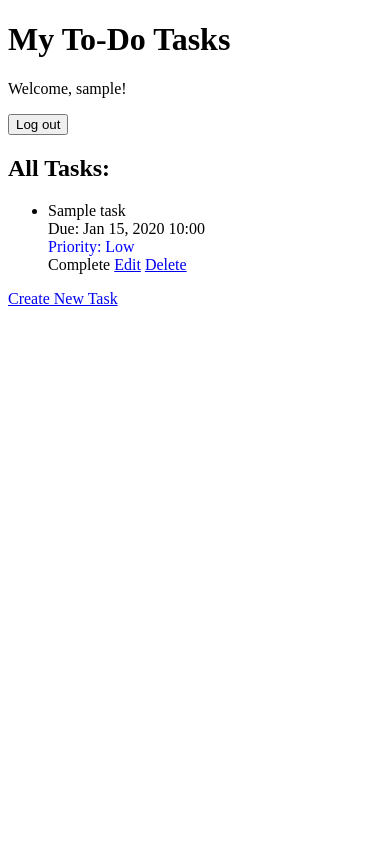
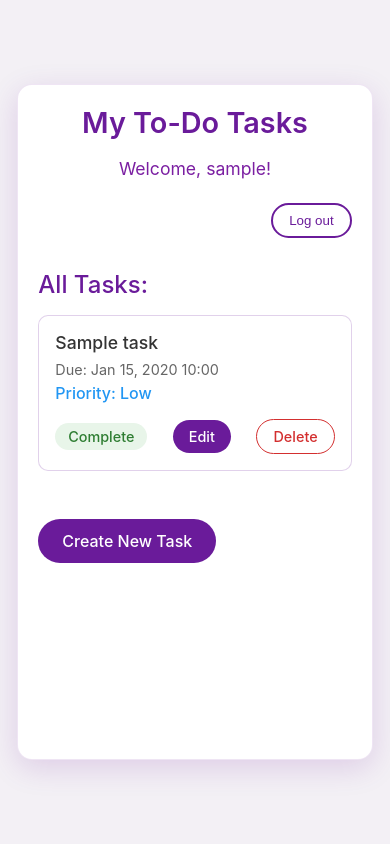
Before and after one commit to notacoham/todo_app_project, a Django app: page /tasks/ in a window 390 px wide. Run offline with Django 5.2, Linux system fonts and the light colour scheme; a user stored in the database is signed in; tables that the repository leaves empty hold one stand-in row (values such as "Sample post").

Commit message:
feat: add styling for register page and task_list

```diff
--- /dev/null
+++ b/tasks/static/tasks/css/task_list.css
@@ -0,0 +1,241 @@
+body {
+    background-color: #f3f0f5;
+    display: flex;
+    min-height: 100vh;
+    margin: 0;
+    font-family: "Inter", Arial, sans-serif;
+    justify-content: center;
+    align-items: center;
+    padding: 1rem;
+    box-sizing: border-box;
+}
+
+.container {
+    background-color: white;
+    border-radius: 15px;
+    box-shadow: 0 8px 30px rgba(100, 0, 150, 0.15);
+    padding: 2rem;
+    max-width: 800px;
+    width: 100%;
+    min-height: 80vh;
+    position: relative;
+    border: 1px solid rgba(100, 0, 150, 0.1);
+    box-sizing: border-box;
+}
+
+.title {
+    color: #6a1b9a;
+    font-size: clamp(1.8rem, 5vw, 2.5rem);
+    margin: 0 0 1rem;
+    font-weight: 600;
+    text-align: center;
+}
+
+.welcome-text {
+    color: #7b1fa2;
+    text-align: center;
+    margin-bottom: 1.5rem;
+    font-size: 1.1rem;
+}
+
+.section-title {
+    color: #6a1b9a;
+    font-size: 1.5rem;
+    margin: 2rem 0 1rem;
+    font-weight: 500;
+}
+
+.task-list {
+    list-style: none;
+    padding: 0;
+    margin: 0;
+    display: flex;
+    flex-direction: column;
+    gap: 1rem;
+}
+
+.task-item {
+    background-color: #fff;
+    border: 1px solid rgba(106, 27, 154, 0.2);
+    border-radius: 10px;
+    padding: 1rem;
+    display: flex;
+    justify-content: space-between;
+    align-items: center;
+    transition: all 0.3s ease;
+}
+
+.task-item:hover {
+    box-shadow: 0 4px 12px rgba(106, 27, 154, 0.1);
+}
+
+.task-info {
+    flex: 1;
+}
+
+.task-title {
+    font-size: 1.1rem;
+    font-weight: 500;
+    color: #333;
+    margin-bottom: 0.5rem;
+}
+
+.task-due-date {
+    color: #666;
+    font-size: 0.9rem;
+    margin-bottom: 0.3rem;
+}
+
+.task-priority-low {
+    color: #2196F3;
+    font-weight: 500;
+}
+
+.task-priority-medium {
+    color: #FF9800;
+    font-weight: 500;
+}
+
+.task-priority-high {
+    color: #f44336;
+    font-weight: 500;
+}
+
+.task-actions {
+    display: flex;
+    gap: 0.8rem;
+    align-items: center;
+}
+
+.task-status {
+    padding: 0.3rem 0.8rem;
+    border-radius: 15px;
+    font-size: 0.9rem;
+    font-weight: 500;
+}
+
+.status-complete {
+    background-color: #e8f5e9;
+    color: #2e7d32;
+}
+
+.status-incomplete {
+    background-color: #fff3e0;
+    color: #ef6c00;
+}
+
+.status-overdue {
+    background-color: #ffebee;
+    color: #c62828;
+    font-weight: 600;
+}
+
+.button {
+    text-decoration: none;
+    padding: 8px 16px;
+    border-radius: 20px;
+    font-weight: 500;
+    transition: all 0.3s ease;
+    font-size: 0.9rem;
+}
+
+.edit-btn {
+    background-color: #6a1b9a;
+    color: white;
+}
+
+.edit-btn:hover {
+    background-color: #4a148c;
+    box-shadow: 0 2px 8px rgba(106, 27, 154, 0.3);
+}
+
+.delete-btn {
+    background-color: #fff;
+    color: #d32f2f;
+    border: 1px solid #d32f2f;
+}
+
+.delete-btn:hover {
+    background-color: #ffebee;
+    box-shadow: 0 2px 8px rgba(211, 47, 47, 0.2);
+}
+
+.create-task-btn {
+    display: inline-block;
+    background-color: #6a1b9a;
+    color: white;
+    padding: 12px 24px;
+    border-radius: 25px;
+    text-decoration: none;
+    font-weight: 500;
+    margin-top: 2rem;
+    transition: all 0.3s ease;
+}
+
+.create-task-btn:hover {
+    background-color: #4a148c;
+    box-shadow: 0 4px 12px rgba(106, 27, 154, 0.3);
+}
+
+.logout-form {
+    position: absolute;
+    top: 1rem;
+    right: 1rem;
+}
+
+.logout-btn {
+    background-color: transparent;
+    border: 2px solid #6a1b9a;
+    color: #6a1b9a;
+    padding: 8px 16px;
+    border-radius: 20px;
+    cursor: pointer;
+    font-weight: 500;
+    transition: all 0.3s ease;
+}
+
+.logout-btn:hover {
+    background-color: #f8f1ff;
+    box-shadow: 0 2px 8px rgba(106, 27, 154, 0.2);
+}
+
+.empty-state {
+    text-align: center;
+    color: #666;
+    margin: 2rem 0;
+}
+
+/* Mobile screens */
+@media (max-width: 480px) {
+    body {
+        padding: 0.5rem;
+    }
+
+    .container {
+        padding: 1.25rem;
+    }
+
+    .task-item {
+        flex-direction: column;
+        align-items: flex-start;
+        gap: 1rem;
+    }
+
+    .task-actions {
+        width: 100%;
+        justify-content: space-between;
+    }
+
+    .logout-form {
+        position: static;
+        text-align: right;
+        margin-bottom: 1rem;
+    }
+}
+
+/* Tablet screens */
+@media (max-width: 768px) {
+    .container {
+        max-width: 95%;
+    }
+}
--- a/tasks/templates/tasks/register.html
+++ b/tasks/templates/tasks/register.html
@@ -5,7 +5,7 @@
     <meta name="viewport" content="width=device-width, initial-scale=1.0" />
     <title>{{title}}</title>
     {% load static %}
-    <link rel="stylesheet" href="{% static 'registration/css/register.css' %}" />
+    <link rel="stylesheet" href="{% static 'tasks/css/register.css' %}" />
   </head>
   <body>
     <div class="container">
--- a/tasks/templates/tasks/task_list.html
+++ b/tasks/templates/tasks/task_list.html
@@ -4,88 +4,76 @@
     <meta charset="UTF-8" />
     <meta name="viewport" content="width=device-width, initial-scale=1.0" />
     <title>My To-Do Tasks</title>
-    <style>
-      .task-priority-low {
-        color: blue;
-      }
-      .task-priority-medium {
-        color: orange;
-      }
-      .task-priority-high {
-        color: red;
-      }
-    </style>
+    {% load static %}
+    <link rel="stylesheet" href="{% static 'tasks/css/task_list.css' %}" />
   </head>
   <body>
-    <div>
-      <h1>My To-Do Tasks</h1>
+    <div class="container">
+      <h1 class="title">My To-Do Tasks</h1>
       {% if user.is_authenticated %}
-      <p>Welcome, {{ user.username }}!</p>
-      <div>
+      <p class="welcome-text">Welcome, {{ user.username }}!</p>
+      <div class="logout-form">
         <form action="{% url 'logout' %}" method="post">
           {% csrf_token %}
-          <button type="submit">Log out</button>
+          <button type="submit" class="logout-btn">Log out</button>
         </form>
       </div>
       {% else %}
-      <p>
+      <p class="welcome-text">
         You are not logged in. Please <a href="{% url 'login' %}">log in</a>.
       </p>
-      {% endif %} {% if overdue_tasks %}
-      <h2>Overdue Tasks:</h2>
-      <ul>
+      {% endif %}
+
+      {% if overdue_tasks %}
+      <h2 class="section-title">Overdue Tasks:</h2>
+      <ul class="task-list">
         {% for task in overdue_tasks %}
-        <li>
-          <div>
-            <span>{{ task.title }}</span>
-            <br />
-            <span>Due: {{ task.due_date|date:"M d, Y H:i" }}</span>
-            <br />
-            <span class="task-priority-{{ task.priority }}"
-              >Priority: {{ task.get_priority_display }}</span
-            >
+        <li class="task-item">
+          <div class="task-info">
+            <div class="task-title">{{ task.title }}</div>
+            <div class="task-due-date">Due: {{ task.due_date|date:"M d, Y H:i" }}</div>
+            <div class="task-priority-{{ task.priority }}">
+              Priority: {{ task.get_priority_display }}
+            </div>
           </div>
-          <div>
-            <span>Overdue!</span>
-            <a href="{% url 'tasks:task_edit' task.pk %}">Edit</a>
-            <a href="{% url 'tasks:task_delete' task.pk %}">Delete</a>
+          <div class="task-actions">
+            <span class="task-status status-overdue">Overdue!</span>
+            <a href="{% url 'tasks:task_edit' task.pk %}" class="button edit-btn">Edit</a>
+            <a href="{% url 'tasks:task_delete' task.pk %}" class="button delete-btn">Delete</a>
           </div>
         </li>
         {% endfor %}
       </ul>
       {% endif %}
 
-      <h2>All Tasks:</h2>
+      <h2 class="section-title">All Tasks:</h2>
       {% if all_tasks %}
-      <ul>
+      <ul class="task-list">
         {% for task in all_tasks %}
-        <li>
-          <div>
-            <span>{{ task.title }}</span>
-            <br />
-            <span>Due: {{ task.due_date|date:"M d, Y H:i" }}</span>
-            <br />
-            <span class="task-priority-{{ task.priority }}"
-              >Priority: {{ task.get_priority_display }}</span
-            >
+        <li class="task-item">
+          <div class="task-info">
+            <div class="task-title">{{ task.title }}</div>
+            <div class="task-due-date">Due: {{ task.due_date|date:"M d, Y H:i" }}</div>
+            <div class="task-priority-{{ task.priority }}">
+              Priority: {{ task.get_priority_display }}
+            </div>
           </div>
-          <div>
+          <div class="task-actions">
             {% if task.is_complete %}
-            <span>Complete</span>
+            <span class="task-status status-complete">Complete</span>
             {% else %}
-            <span>Incomplete</span>
+            <span class="task-status status-incomplete">Incomplete</span>
             {% endif %}
-            <a href="{% url 'tasks:task_edit' task.pk %}">Edit</a>
-
-            <a href="{% url 'tasks:task_delete' task.pk %}">Delete</a>
+            <a href="{% url 'tasks:task_edit' task.pk %}" class="button edit-btn">Edit</a>
+            <a href="{% url 'tasks:task_delete' task.pk %}" class="button delete-btn">Delete</a>
           </div>
         </li>
         {% endfor %}
       </ul>
       {% else %}
-      <p>You don't have any tasks yet. Lets make some!</p>
+      <p class="empty-state">You don't have any tasks yet. Let's make some!</p>
       {% endif %}
-      <p><a href="{% url 'tasks:task_create' %}">Create New Task</a></p>
+      <p><a href="{% url 'tasks:task_create' %}" class="create-task-btn">Create New Task</a></p>
     </div>
   </body>
 </html>
```
Also changed, not shown: tasks/static/tasks/css/register.css (added, +134 -0 lines).
